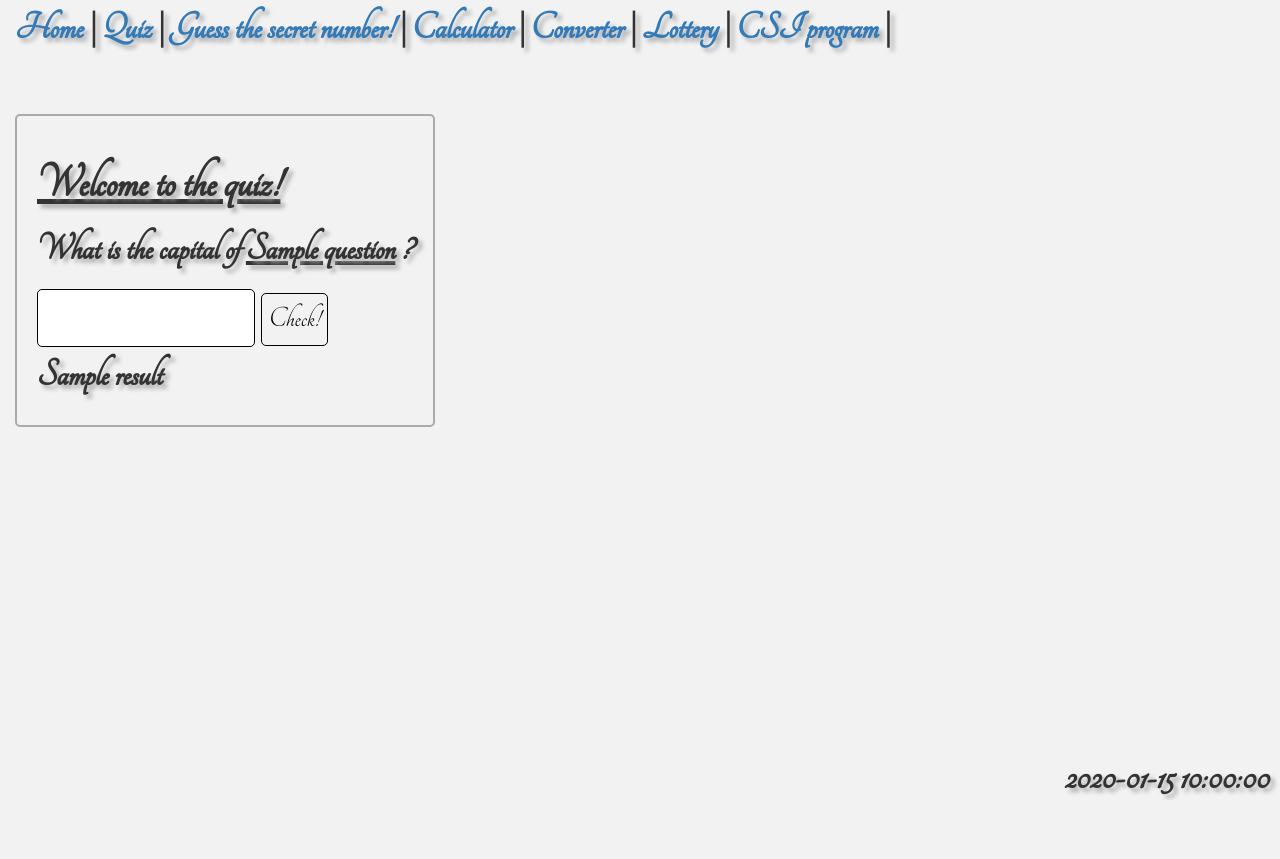
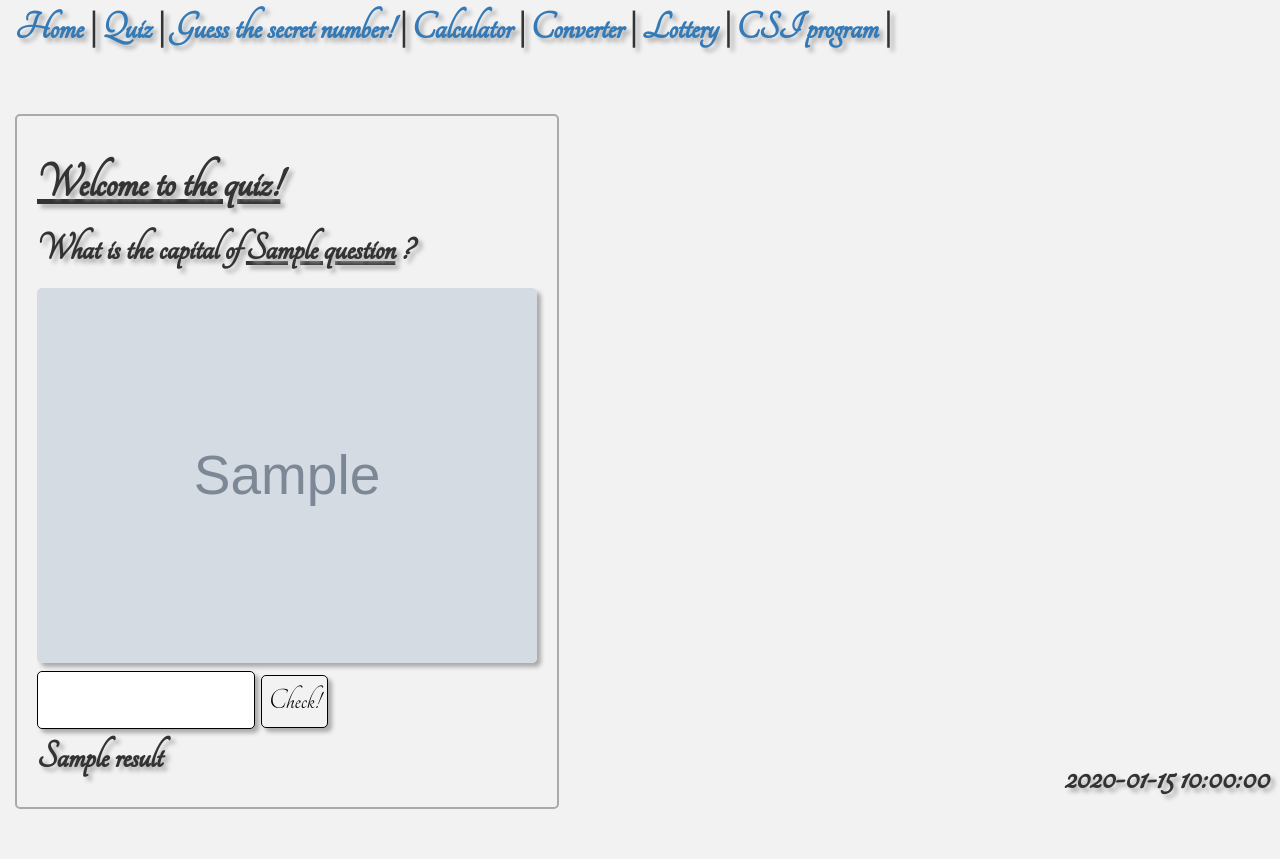
Before and after one commit to Dev-rick/various-stuff-02-04-2017, a Python web app: template templates/quiz.html in a window 1280 px wide. Before the commit the page ends 800 px from the top, so only its background shows below. Run offline with Jinja, Linux system fonts and the light colour scheme; the template is opened without the code that fills it: most values are stand-ins (such as "Sample title", 1, 10 or a date in 2020); grey boxes marked "Sample" are stand-in pictures; some libraries are stand-ins or nearby versions.

Commit message:
Update v3
Added:

-more shadows
-pictures for quiz

```diff
--- a/assets/style.css
+++ b/assets/style.css
@@ -1,6 +1,12 @@
 .underline {
     text-decoration: underline;
     font-weight: bold;
+}
+
+img {
+    width: 500px;
+    border-radius: 5px;
+    box-shadow: 4px 4px 4px #aaa;
 }
 
 h1 {
@@ -12,22 +18,22 @@ h2 {
 }
 
 ::-webkit-input-placeholder { /* WebKit, Blink, Edge */
-    color:    red;
+    color:    blue;
     font-size: 35px;
     font-weight: bold;
 }
 :-moz-placeholder { /* Mozilla Firefox 4 to 18 */
-     color:    red;
+     color:    blue;
     font-size: 35px;
     font-weight: bold;
 }
 ::-moz-placeholder { /* Mozilla Firefox 19+ */
-    color:    red;
+    color:    blue;
     font-size: 35px;
     font-weight: bold;
 }
 :-ms-input-placeholder { /* Internet Explorer 10-11 */
-    color:    red;
+    color:    blue;
     font-size: 35px;
     font-weight: bold;
 }
@@ -52,10 +58,10 @@ header {
 .regular {
     display: inline-block;
     border: 2px solid #aaa;
-
     padding: 20px;
     margin-right: 10px;
     border-radius: 5px;
+    margin-bottom: 50px;
 }
 
 #inner {
@@ -79,6 +85,7 @@ header {
     font-size: 30px;
     font-weight: 300;
     border-radius: 5px;
+    box-shadow: 4px 4px 4px #aaa;
 }
 
 .button:hover {
@@ -103,6 +110,8 @@ input {
     border-radius: 5px;
     border: 1px solid black;
     padding: 3px;
+    margin-top: 8px;
+    box-shadow: 4px 4px 4px #aaa;
 }
 
 #operation_input {
@@ -123,4 +132,5 @@ textarea {
     font-weight: 300;
     border-radius: 5px;
     border: 1px solid black;
+    box-shadow: 4px 4px 4px #aaa;
 }
--- a/main.py
+++ b/main.py
@@ -140,7 +140,8 @@ class QuizHandler(BaseHandler):
     def get(self):
         now = super(QuizHandler, self).get_time()
         country = quiz.get_random_capital(quiz.countrydict)
-        params = {"time": now, "question": country}
+        capital_picture = quiz.get_capital_picture(country, quiz.capitalpicturedict)
+        params = {"time": now, "question": country,"capital_picture": capital_picture}
         return self.render_template("quiz.html", params=params)  # render_template holt sich diese Datei
 
     def post(self):
@@ -149,7 +150,8 @@ class QuizHandler(BaseHandler):
         country = self.request.get("country")
         result = quiz.check_result(country, user_capital, quiz.countrydict)
         new_country = quiz.get_random_capital(quiz.countrydict)
-        params = {"time": now, "result": result, "question": new_country}
+        capital_picture = quiz.get_capital_picture(country, quiz.capitalpicturedict)
+        params = {"time": now, "result": result, "question": new_country, "capital_picture": capital_picture}
         return self.render_template("quiz.html", params=params)  # render_template holt sich diese Datei
 
 
--- a/templates/converter.html
+++ b/templates/converter.html
@@ -5,7 +5,7 @@
 
 {% block page_content %}
 
-<div id="resgular">
+<div class="regular">
     <h1 class="underline">Use the converter!</h1>
     <form method="post" action="/converter_to_miles">
         <h2 class="normaltext">Convert km into miles</h2>
--- a/templates/gen_numbers.html
+++ b/templates/gen_numbers.html
@@ -6,7 +6,7 @@
 
 
 <header>
-    <h2>Here are your random generated numbers:</h2>
+    <p>Here are your random generated numbers:</p>
 </header>
 
 <p>{{list_of_numbers_int}}</p>
--- a/templates/quiz.html
+++ b/templates/quiz.html
@@ -8,6 +8,7 @@
 
     <form method="get" action="/quiz">
         <p>What is the capital of   <span class="underline">{{question}}</span> ?</p>
+        <img src="{{capital_picture}}">
     </form>
     <form method="post" action="/quiz">
         <input type="text" name="answer">
@@ -16,5 +17,7 @@
     </form>
     {{result}}
 
+
+
 </div>
 {% endblock page_content %}
```
Also changed, not shown: quiz.py (+10 -0 lines), templates/csi.html (+1 -1 lines), 2 other files.
